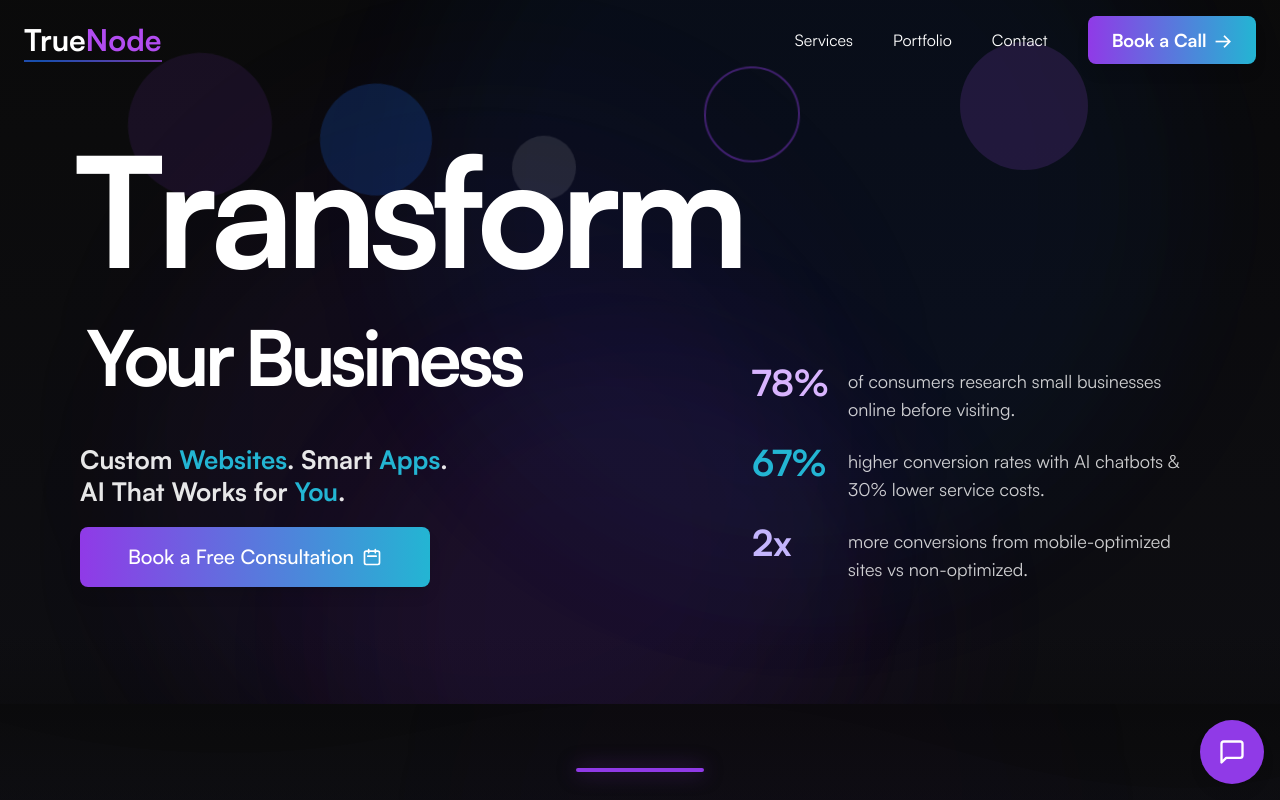
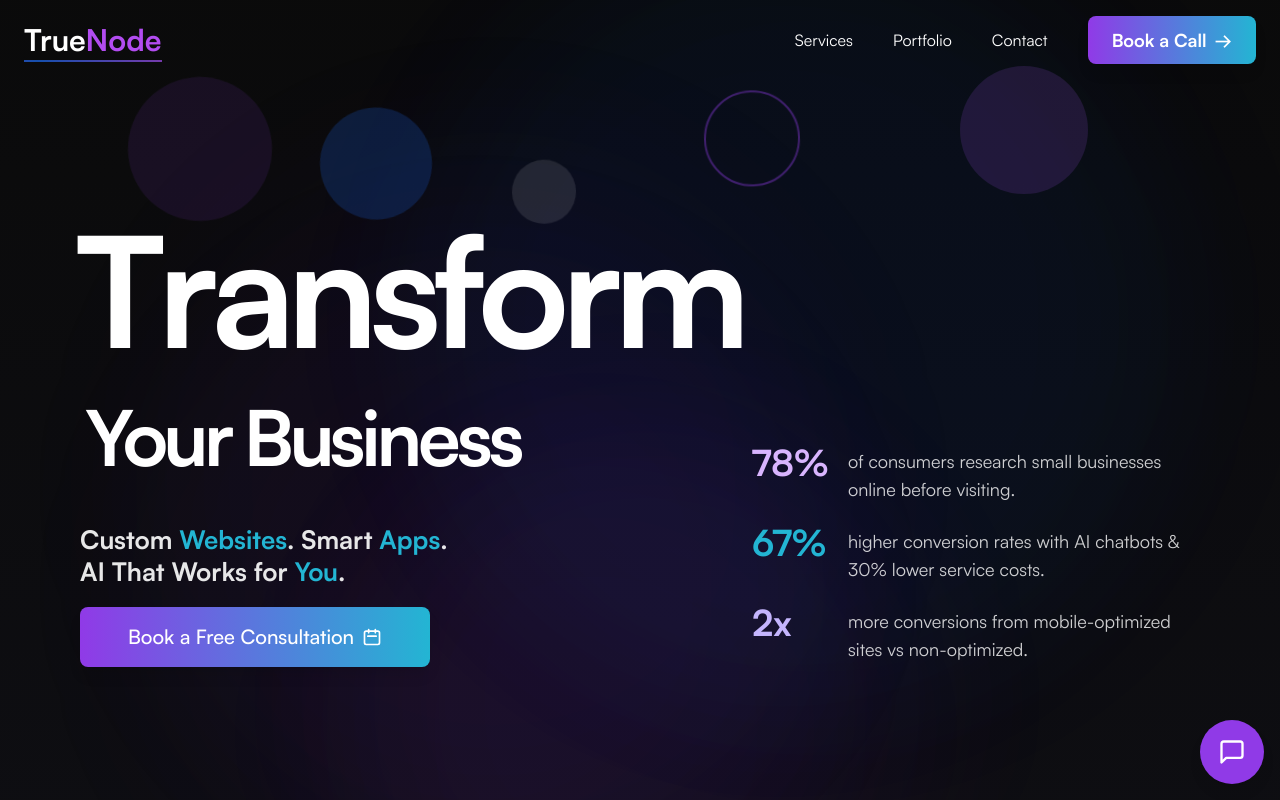
Before and after one commit to Jassie22/TrueNode, a Next.js app: page / in a window 1280 px wide. Shown: the top 800 px of the page. Built offline with nearby package versions, Linux system fonts and the light colour scheme.

Commit message:
fixed desktop hero apage sizing

```diff
--- a/src/components/HeroSection.tsx
+++ b/src/components/HeroSection.tsx
@@ -286,7 +286,7 @@ const HeroSection = () => {
     <section
       id="hero"
       ref={sectionRef}
-      className="h-screen md:flex-1 flex flex-col items-center justify-center pt-[calc(6rem+env(safe-area-inset-top))] md:pt-32 pb-0 md:pb-20 relative overflow-hidden section-fluid-motion fade-in-section section-overlap-bottom"
+      className="h-screen md:min-h-[120vh] flex flex-col items-center justify-center pt-[calc(6rem+env(safe-area-inset-top))] md:pt-32 pb-0 md:pb-20 relative overflow-hidden section-fluid-motion fade-in-section section-overlap-bottom"
     >
       {/* Animated background with blobs */}
       <div
```
